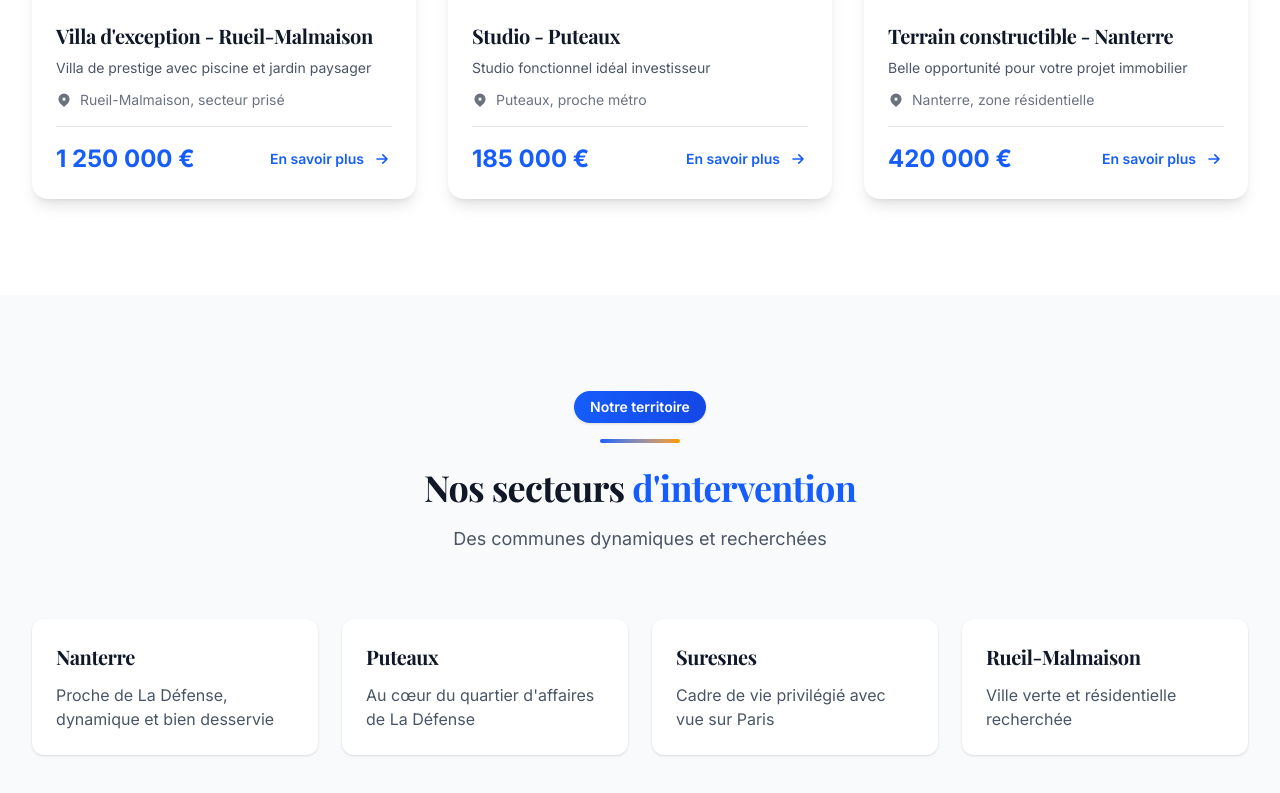
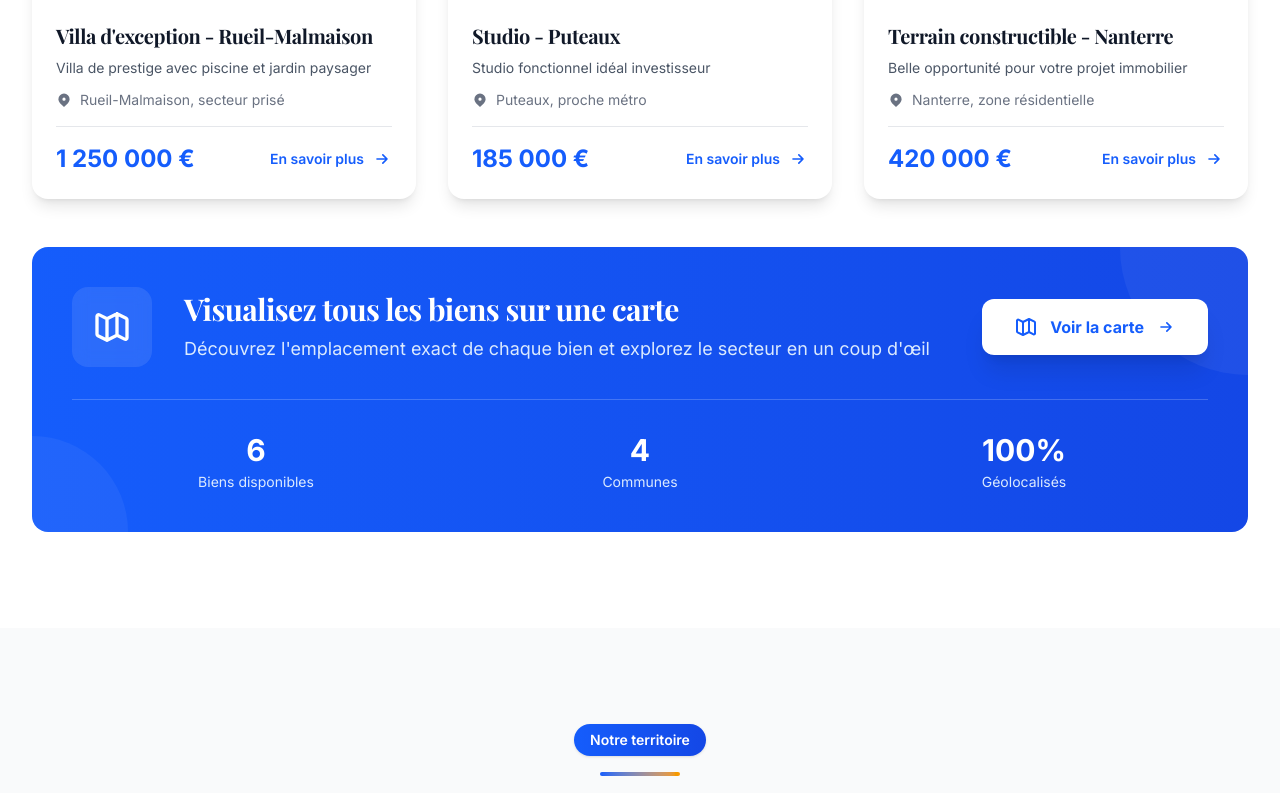
Before and after one commit to flowxt/immo92, a Next.js app: page /biens-a-vendre in a window 1280 px wide. Shown: the part 2187-2980 px from the top of the page. Built offline with nearby package versions, Linux system fonts and the light colour scheme; a web font is replaced by a local one.

Commit message:
cta carte

```diff
--- a/src/app/biens-a-vendre/page.js
+++ b/src/app/biens-a-vendre/page.js
@@ -254,6 +254,71 @@
             </button>
           </motion.div>
         )}
+
+        {/* CTA Carte interactive */}
+        <motion.div
+          initial={{ opacity: 0, y: 20 }}
+          whileInView={{ opacity: 1, y: 0 }}
+          viewport={{ once: true }}
+          className="mt-12 bg-gradient-to-r from-blue-600 to-blue-700 rounded-2xl p-8 md:p-10 text-white overflow-hidden relative"
+        >
+          {/* Décorations */}
+          <div className="absolute top-0 right-0 w-64 h-64 bg-white/5 rounded-full -translate-y-1/2 translate-x-1/2"></div>
+          <div className="absolute bottom-0 left-0 w-48 h-48 bg-white/5 rounded-full translate-y-1/2 -translate-x-1/2"></div>
+
+          <div className="relative z-10 flex flex-col md:flex-row items-center gap-8">
+            {/* Icône */}
+            <div className="flex-shrink-0">
+              <div className="w-20 h-20 bg-white/10 backdrop-blur-sm rounded-2xl flex items-center justify-center">
+                <svg className="w-10 h-10 text-white" fill="none" viewBox="0 0 24 24" stroke="currentColor">
+                  <path strokeLinecap="round" strokeLinejoin="round" strokeWidth={2} d="M9 20l-5.447-2.724A1 1 0 013 16.382V5.618a1 1 0 011.447-.894L9 7m0 13l6-3m-6 3V7m6 10l4.553 2.276A1 1 0 0021 18.382V7.618a1 1 0 00-.553-.894L15 4m0 13V4m0 0L9 7" />
+                </svg>
+              </div>
+            </div>
+
+            {/* Contenu */}
+            <div className="flex-1 text-center md:text-left">
+              <h3 className="text-2xl md:text-3xl font-bold mb-2">
+                Visualisez tous les biens sur une carte
+              </h3>
+              <p className="text-blue-100 text-lg">
+                Découvrez l&apos;emplacement exact de chaque bien et explorez le secteur en un coup d&apos;œil
+              </p>
+            </div>
+
+            {/* Bouton */}
+            <div className="flex-shrink-0">
+              <a
+                href="/carte-biens"
+                className="inline-flex items-center gap-3 px-8 py-4 bg-white text-blue-600 rounded-xl font-bold hover:bg-blue-50 transition-all hover:scale-105 shadow-xl"
+              >
+                <svg className="w-6 h-6" fill="none" viewBox="0 0 24 24" stroke="currentColor">
+                  <path strokeLinecap="round" strokeLinejoin="round" strokeWidth={2} d="M9 20l-5.447-2.724A1 1 0 013 16.382V5.618a1 1 0 011.447-.894L9 7m0 13l6-3m-6 3V7m6 10l4.553 2.276A1 1 0 0021 18.382V7.618a1 1 0 00-.553-.894L15 4m0 13V4m0 0L9 7" />
+                </svg>
+                Voir la carte
+                <svg className="w-5 h-5" fill="none" viewBox="0 0 24 24" stroke="currentColor">
+                  <path strokeLinecap="round" strokeLinejoin="round" strokeWidth={2} d="M13 7l5 5m0 0l-5 5m5-5H6" />
+                </svg>
+              </a>
+            </div>
+          </div>
+
+          {/* Stats rapides */}
+          <div className="relative z-10 mt-8 pt-8 border-t border-white/20 grid grid-cols-3 gap-4 text-center">
+            <div>
+              <div className="text-3xl font-bold mb-1">{filteredProperties.length}</div>
+              <div className="text-blue-100 text-sm">Biens disponibles</div>
+            </div>
+            <div>
+              <div className="text-3xl font-bold mb-1">4</div>
+              <div className="text-blue-100 text-sm">Communes</div>
+            </div>
+            <div>
+              <div className="text-3xl font-bold mb-1">100%</div>
+              <div className="text-blue-100 text-sm">Géolocalisés</div>
+            </div>
+          </div>
+        </motion.div>
       </Section>
 
       {/* Zones de recherche */}
```
